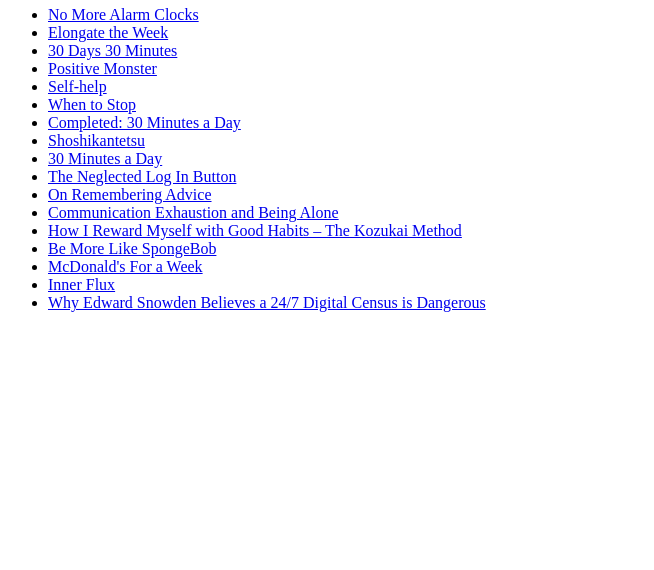
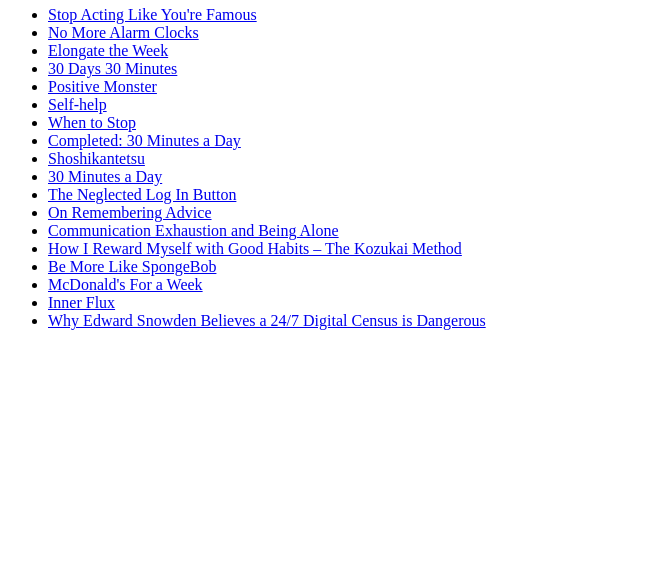
Before and after one commit to asnewman/asnewman.github.io, a plain HTML site: page index.html in a window 1280 px wide. Shown: the part 230-800 px from the top of the page, without its empty margins (0-654 px from the left). Drawn offline with Linux system fonts and the light colour scheme.

Commit message:
Update index.html

```diff
--- a/index.html
+++ b/index.html
@@ -18,6 +18,7 @@
       <p>Hello! My name is Ash and I am a software engineer based in San Francisco. I grew up in Tokyo and Hawaii and hold a degree in software engineering from Cal Poly SLO. Currently, I work full time at Ditto. I am passionate about working on small side-projects in my free time, which can be found on my <a href="/projects">Projects</a> page. If you have any questions or would like to chat, feel free to reach out via <a href="https://github.com/asnewman">GitHub</a> or <a href="https://twitter.com/edweirdsnowman">Twitter</a>.</p>
       <h1>Posts <a href="https://raw.githubusercontent.com/asnewman/asnewman.github.io/main/rss.xml"><img src="https://i.imgur.com/My459Hi.png" width="25" /></a></h1>
       <ul>
+        <li><a href="/stopactinglikeyourefamous">Stop Acting Like You're Famous</a></li>
         <li><a href="/nomorealarmclocks">No More Alarm Clocks</a></li>
         <li><a href="/elongatetheweek">Elongate the Week</a></li>
         <li><a href="/30days30minutes">30 Days 30 Minutes</a></li>
```
